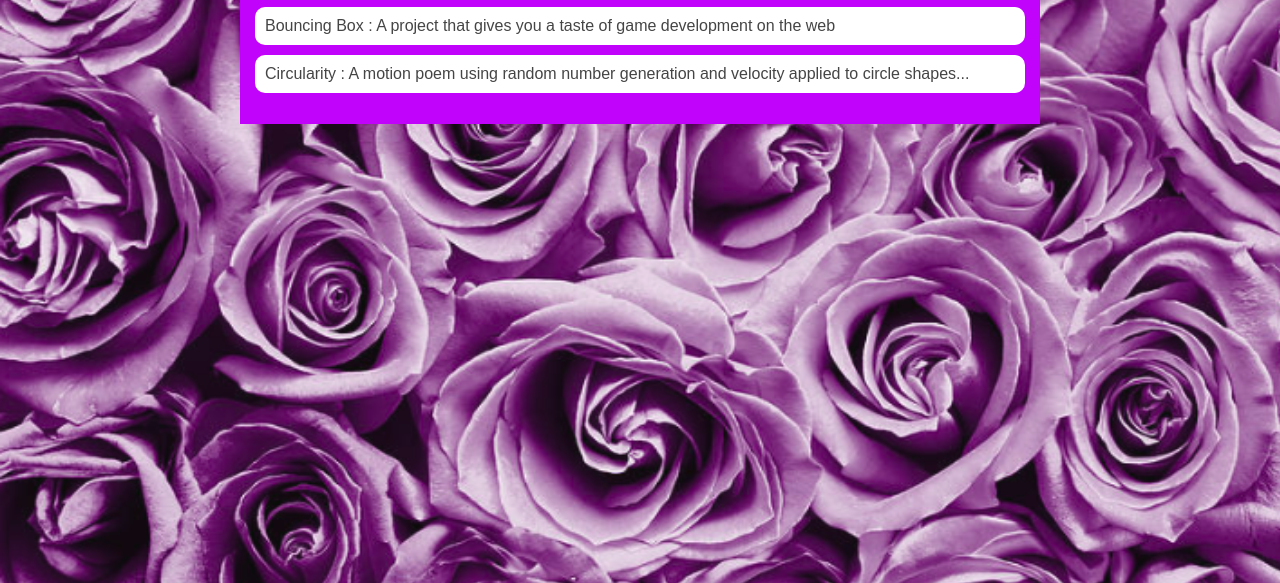
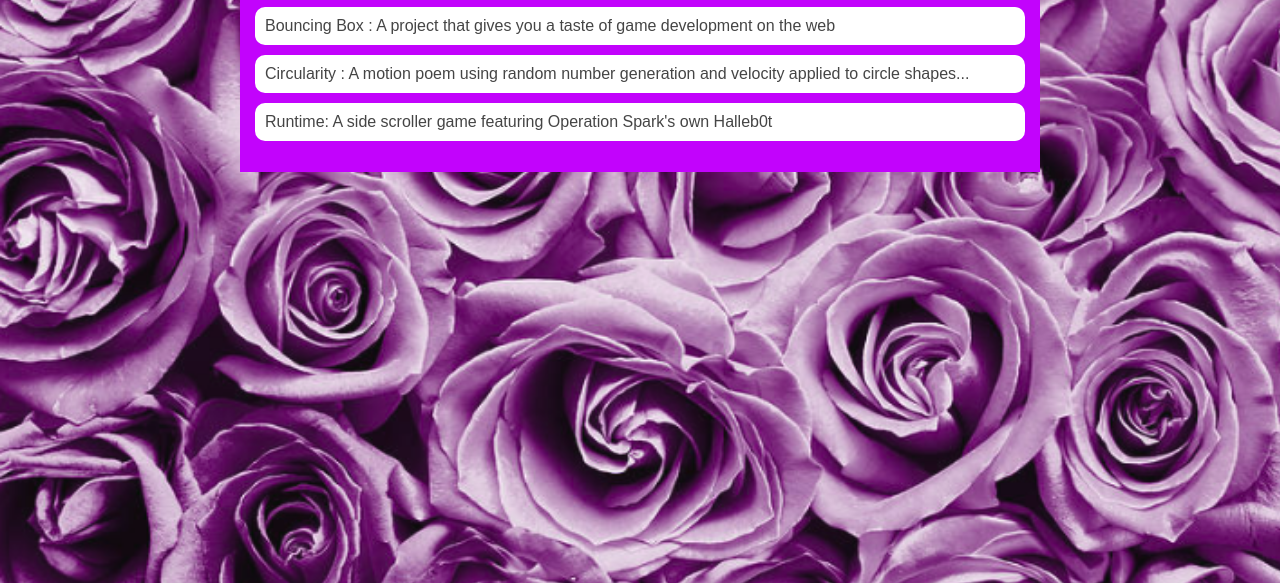
Before and after one commit to maddixtrou/maddixtrou, a plain HTML site: page portfolio.html in a window 1280 px wide. Shown: the part 217-800 px from the top of the page. Drawn offline with Linux system fonts and the light colour scheme.

Commit message:
adding runtime

```diff
--- a/portfolio.html
+++ b/portfolio.html
@@ -26,6 +26,8 @@
                         <li><a href="projects/platformer/">Platformer : A cannon - dodging, collectible - grabbing adventure game for Halleb0t</a></li>
                         <li><a href="projects/bouncing-box/">Bouncing Box : A project that gives you a taste of game development on the web </a></li>
                         <li><a href="projects/circularity/">Circularity : A motion poem using random number generation and velocity applied to circle shapes...</a></li>
+                        <li><a href="projects/runtime/" target="_blank"> Runtime: A side scroller game featuring Operation Spark's own Halleb0t </a></li>
+
                     </ul>
                 </div>
             </main>
```
